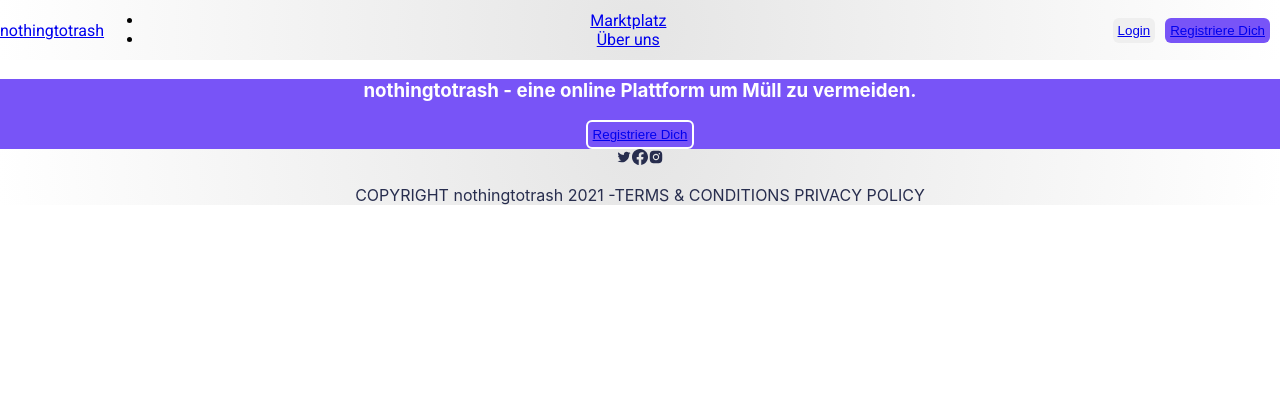
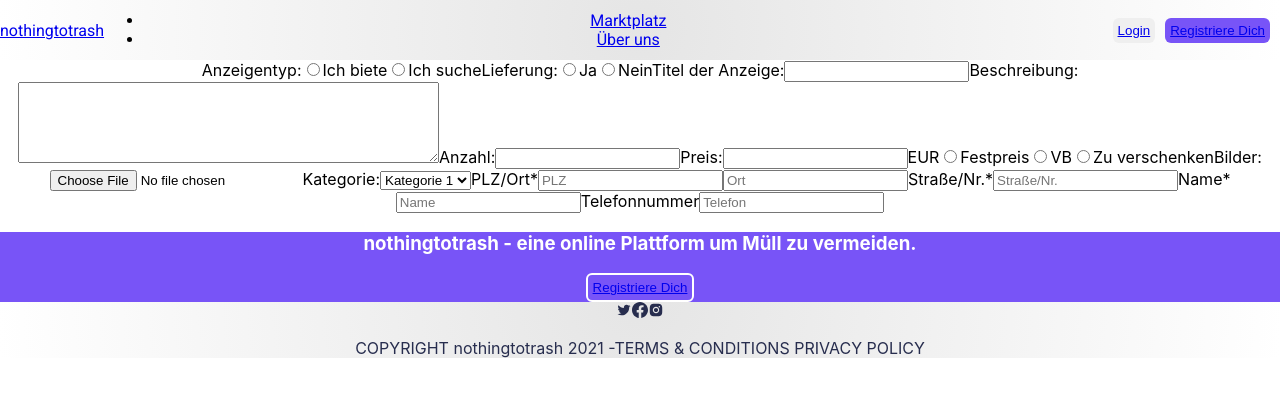
Before and after one commit to StephanPagel/nothing_to_trash, a React (Create React App) app in the folder frontend/: page /set_product in a window 1280 px wide. Shown: the top 396 px of the page. Built offline with nearby package versions, Linux system fonts and the light colour scheme.

Commit message:
jsx setProduct

```diff
--- a/frontend/src/App.js
+++ b/frontend/src/App.js
@@ -6,7 +6,7 @@ import Footer from "./components/Footer";
 import Navbar from "./components/Navbar";
 import Maketplace from "./pages/marketplace";
 import SetProduct from "./pages/setProduct";
-import Wishlist from "./pages/wishList";
+import Wishlist from "./pages/wishlist";
 import AlreadySold from "./pages/alreadySold";
 import ProductDetail from "./pages/productDetail";
 import AboutUs from "./pages/aboutUs";
--- a/frontend/src/pages/setProduct.jsx
+++ b/frontend/src/pages/setProduct.jsx
@@ -1,9 +1,69 @@
 import "./set_product.scss"
 
 const setProduct = () => {
-    return (<div>
-
-    </div>);
+    return (
+      <form>
+        <label>Anzeigentyp:</label>
+        <input
+          type="radio"
+          name="typeOfAd"
+          id="typeOfAdOffer"
+          value="typeOfAdOffer"
+        />
+        <label>Ich biete</label>
+        <input
+          type="radio"
+          name="typeOfAd"
+          id="typeOfAdSearch"
+          value="typeOfAdSearch"
+        />
+        <label>Ich suche</label>
+        <label>Lieferung:</label>
+        <input type="radio" name="delivery" id="deliveryYes" />
+        <label>Ja</label>
+        <input type="radio" name="delivery" id="deliveryNo" />
+        <label>Nein</label>
+        <label>Titel der Anzeige:</label>
+        <input type="text" name="title" id="title" />
+        <label>Beschreibung:</label>
+        <textarea
+          name="description"
+          id="description"
+          cols="50"
+          rows="5"
+        ></textarea>
+        <label>Anzahl:</label>
+        <input type="number" name="amount" id="amount" />
+        <label>Preis:</label>
+        <input type="number" name="price" id="price" />
+        <label>EUR</label>
+        <input type="radio" name="priceOptions" id="priceOptionFixed" value="fixed" />
+        <label>Festpreis</label>
+        <input type="radio" name="priceOptions" id="priceOptionNegotiable" value="negotiable" />
+        <label>VB</label>
+        <input type="radio" name="priceOptions" id="priceOptionGiveAway" value="negotiable" />
+        <label>Zu verschenken</label>
+        <label>Bilder:</label>
+        <input type="file" name="uploadImage" id="uploadImage" />
+        <label>Kategorie:</label>
+        <select>
+          <option value="1">Kategorie 1</option>
+          <option value="2">Kategorie 2</option>
+          <option value="3">Kategorie 3</option>
+          <option value="4">Kategorie 4</option>
+          <option value="5">Kategorie 5</option>
+        </select>
+        <label>PLZ/Ort*</label>
+        <input type="text" name="zip" id="zip" required placeholder="PLZ" />
+        <input type="text" name="city" id="city" required placeholder="Ort" />
+        <label>Straße/Nr.*</label>
+        <input type="text" name="street" id="street" required placeholder="Straße/Nr." />
+        <label>Name*</label>
+        <input type="text" name="name" id="name" required placeholder="Name" />
+        <label>Telefonnummer</label>
+        <input type="number" name="phone" id="phone" required placeholder="Telefon" />
+      </form>
+    );
 }
 
 export default setProduct;
```
